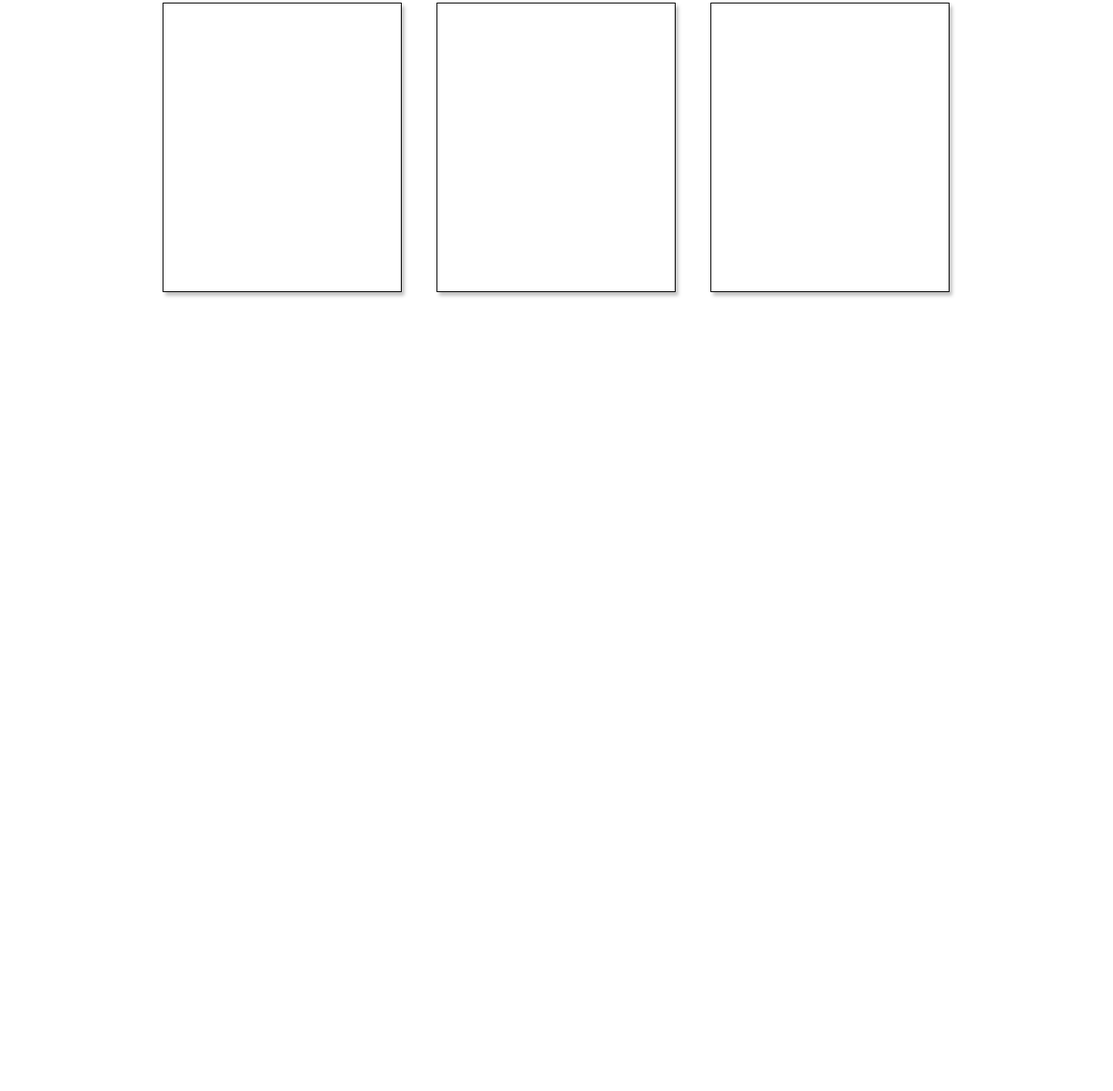
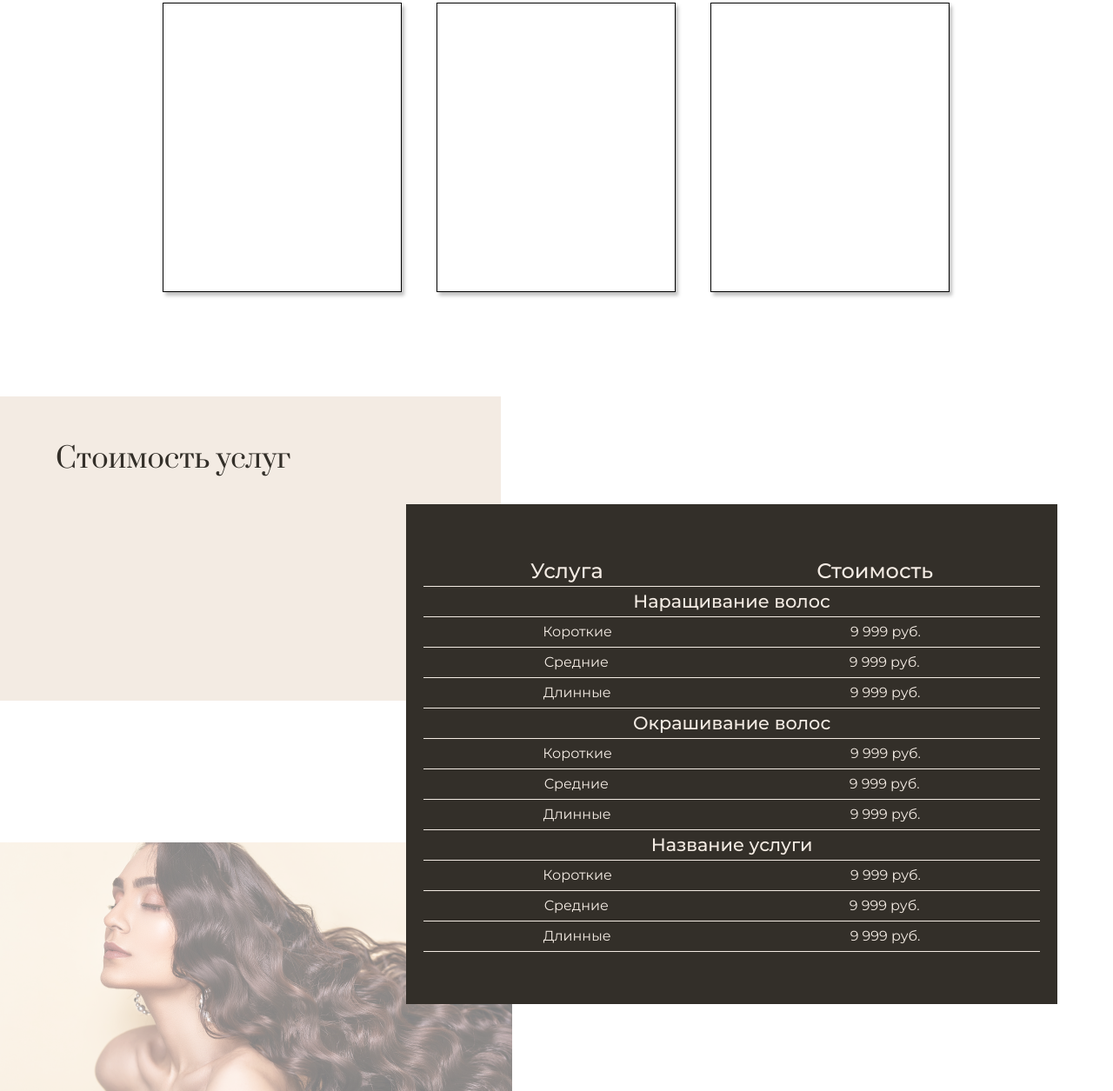
Before and after one commit to testsid/testsid.github.io, a plain HTML site: page index.html in a window 1280 px wide. Shown: the part 4462-5717 px from the top of the page at 87% size. Before the commit the page ends 4918 px from the top, so only its background shows below. Drawn offline with Linux system fonts and the light colour scheme.

Commit message:
add price

```diff
--- a/index.html
+++ b/index.html
@@ -255,5 +255,68 @@
             </div>
         </div>
     </section>
+    <section class="price">
+        <div class="container">
+            <h2 class="title">Стоимость услуг</h2>
+            <div class="price__block">
+                <div class="price__row">
+                    <p class="price__title">Услуга</p>
+                    <p class="price__title">Стоимость</p>
+                </div>
+                <div class="price__row">
+                    <p class="price__subtitle">Наращивание волос</p>
+                </div>
+                <div class="price__row">
+                    <p class="price__text">Короткие</p>
+                    <p class="price__text">9 999 руб.</p>
+
+                </div>
+                <div class="price__row">
+                    <p class="price__text">Средние</p>
+                    <p class="price__text">9 999 руб.</p>
+
+                </div>
+                <div class="price__row">
+                    <p class="price__text">Длинные</p>
+                    <p class="price__text">9 999 руб.</p>
+                </div>
+                <div class="price__row">
+                    <p class="price__subtitle">Окрашивание волос</p>
+                </div>
+                <div class="price__row">
+                    <p class="price__text">Короткие</p>
+                    <p class="price__text">9 999 руб.</p>
+
+                </div>
+                <div class="price__row">
+                    <p class="price__text">Средние</p>
+                    <p class="price__text">9 999 руб.</p>
+
+                </div>
+                <div class="price__row">
+                    <p class="price__text">Длинные</p>
+                    <p class="price__text">9 999 руб.</p>
+                </div>
+                <div class="price__row">
+                    <p class="price__subtitle">Название услуги</p>
+                </div>
+                <div class="price__row">
+                    <p class="price__text">Короткие</p>
+                    <p class="price__text">9 999 руб.</p>
+
+                </div>
+                <div class="price__row">
+                    <p class="price__text">Средние</p>
+                    <p class="price__text">9 999 руб.</p>
+
+                </div>
+                <div class="price__row">
+                    <p class="price__text">Длинные</p>
+                    <p class="price__text">9 999 руб.</p>
+                </div>
+            </div>
+        </div>
+        <img class="price__photo" src="img/price_photo.png" alt="photo">
+    </section>
 </body>
 </html>
--- a/scss/_media.scss
+++ b/scss/_media.scss
@@ -79,7 +79,14 @@
             height: 100px;
         }
     }
+    .rew {
+        padding-top: 60px;
+        .swiper {
+            margin-top: 0;
+        }
+    }
     .about {
+        padding-top: 50px;
         &__wrapper {
             flex-direction: column;
             align-items: center;
@@ -135,6 +142,25 @@
             }
         }
     }
+    .result {
+        &__photo {
+            height: 250px;
+            img {
+                height: 100%;
+                object-fit: cover;
+            }
+        }
+    }
+    .price {
+
+        &__photo {
+            display: none;
+        }
+        &__block {
+            width: 90%;
+            margin: 30px auto 0;
+        }
+    }
 
 }
 
--- /dev/null
+++ b/scss/_price.scss
@@ -0,0 +1,51 @@
+.price {
+    position: relative;
+    padding: 50px 0 100px;
+    &::before {
+        content: '';
+        position: absolute;
+        width: 45%;
+        height: 350px;
+        background: #F3EBE3;
+        z-index: -1;
+        top: 0;
+        left: 0;
+    }
+    &__block {
+        width: 65%;
+        background: $main-color;
+        margin-top: 30px;
+        margin-left: auto;
+        padding: 60px 20px;
+        color: #F3EBE3;
+    }
+    &__row {
+        display: flex;
+        justify-content: space-around;
+        align-items: center;
+        border-bottom: 1px solid #F3EBE3;
+        height: 35px;
+    }
+    &__title {
+        font-weight: 500;
+        font-size: 1.5rem;
+
+    }
+    &__subtitle {
+        font-weight: 500;
+        font-size: 1.3rem;
+
+    }
+    &__text {
+        font-size: 1rem;
+        font-weight: 300;
+
+    }
+    &__photo {
+        position: absolute;
+        bottom: 0;
+        left: 0;
+        z-index: -1;
+    }
+
+}
--- a/scss/style.scss
+++ b/scss/style.scss
@@ -53,5 +53,6 @@ body {
 @import '_teh.scss';
 @import '_result.scss';
 @import '_sert.scss';
+@import '_price.scss';
 
 @import '_media.scss';
```
Also changed, not shown: css/style.min.css, img/price_photo.png (added), 1 other file.
